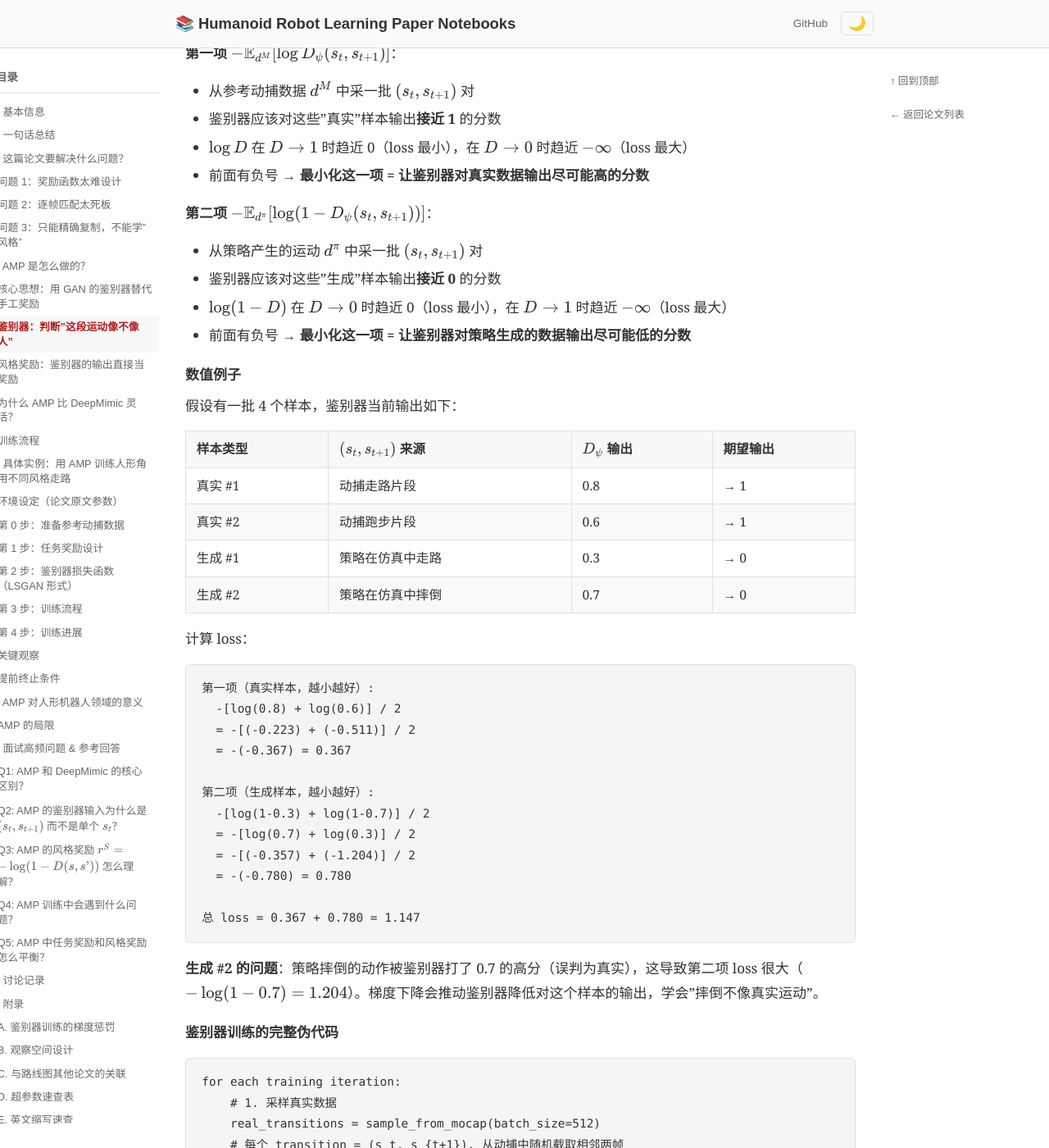
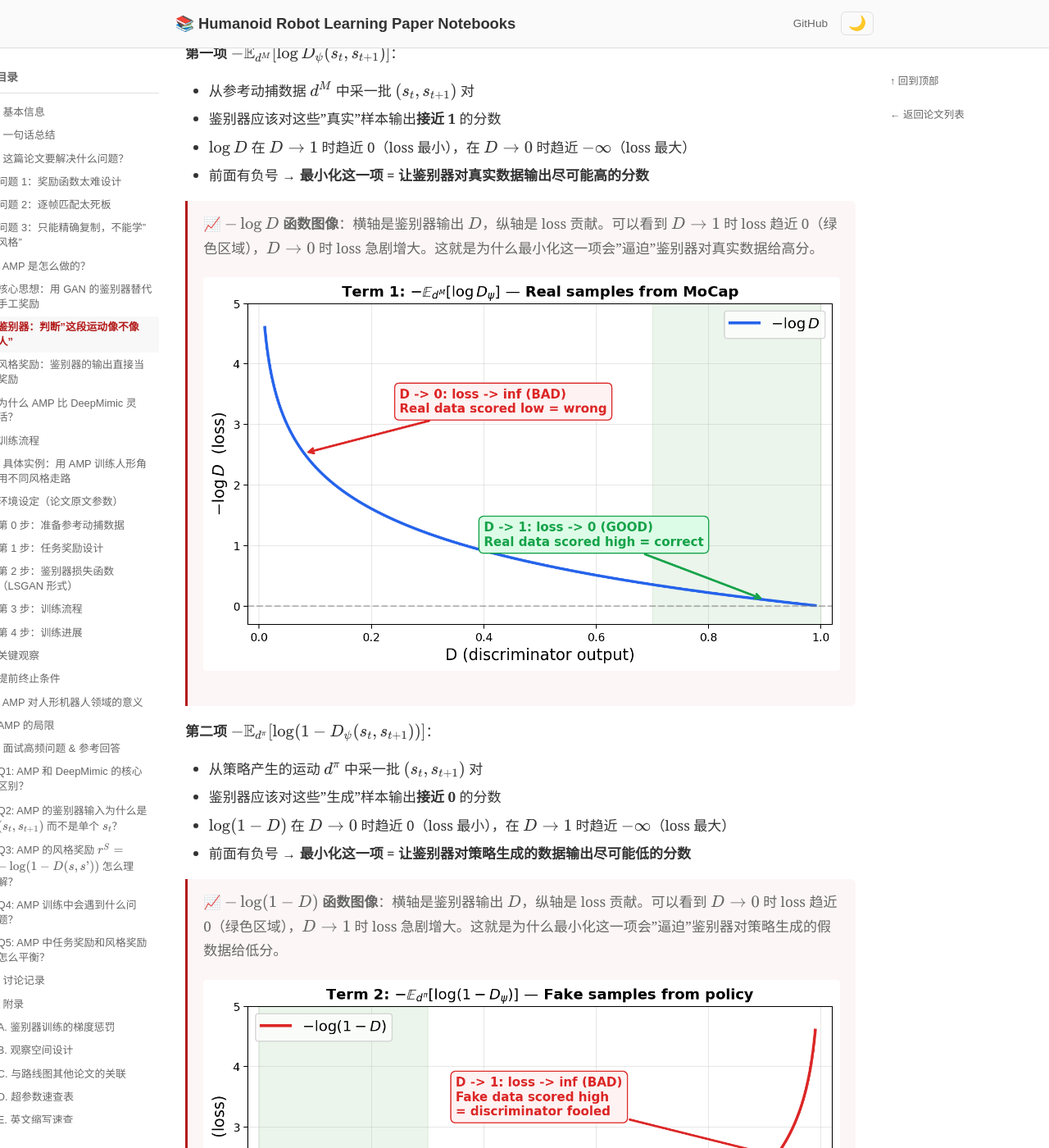
Before and after one commit to ImChong/Humanoid_Robot_Learning_Paper_Notebooks, a Jekyll site: the page built from papers/01_Foundational_RL/AMP_Adversarial_Motion_Priors_for_Stylized_Physics-Based_Character_Control/AMP_Adversarial_Motion_Priors_for_Stylized_Physics-Based_Character_Control.md, in a window 1280 px wide and 1400 px high, scrolled down 2843 px. Shown: the whole window at 82% size. Built offline with Jekyll 4.4.1, drawn with Linux system fonts in a browser that asks for light colours.

Commit message:
feat: AMP笔记鉴别器目标函数增加log函数配图解释

```diff
--- a/papers/01_Foundational_RL/AMP_Adversarial_Motion_Priors_for_Stylized_Physics-Based_Character_Control/AMP_Adversarial_Motion_Priors_for_Stylized_Physics-Based_Character_Control.md
+++ b/papers/01_Foundational_RL/AMP_Adversarial_Motion_Priors_for_Stylized_Physics-Based_Character_Control/AMP_Adversarial_Motion_Priors_for_Stylized_Physics-Based_Character_Control.md
@@ -98,12 +98,20 @@ $$\min_\psi -\mathbb{E}_{d^M}\left[\log D_\psi(s_t, s_{t+1})\right] - \mathbb{E}
 - $\log D$ 在 $D \to 1$ 时趋近 0（loss 最小），在 $D \to 0$ 时趋近 $-\infty$（loss 最大）
 - 前面有负号 → **最小化这一项 = 让鉴别器对真实数据输出尽可能高的分数**
 
+> 📈 **$-\log D$ 函数图像**：横轴是鉴别器输出 $D$，纵轴是 loss 贡献。可以看到 $D \to 1$ 时 loss 趋近 0（绿色区域），$D \to 0$ 时 loss 急剧增大。这就是为什么最小化这一项会"逼迫"鉴别器对真实数据给高分。
+>
+> ![Term 1: -log(D) 函数图像](log_term1_real.png)
+
 **第二项** $-\mathbb{E}\_{d^\pi}[\log(1 - D\_\psi(s\_t, s\_{t+1}))]$：
 
 - 从策略产生的运动 $d^\pi$ 中采一批 $(s\_t, s\_{t+1})$ 对
 - 鉴别器应该对这些"生成"样本输出**接近 0** 的分数
 - $\log(1 - D)$ 在 $D \to 0$ 时趋近 0（loss 最小），在 $D \to 1$ 时趋近 $-\infty$（loss 最大）
 - 前面有负号 → **最小化这一项 = 让鉴别器对策略生成的数据输出尽可能低的分数**
+
+> 📈 **$-\log(1-D)$ 函数图像**：横轴是鉴别器输出 $D$，纵轴是 loss 贡献。可以看到 $D \to 0$ 时 loss 趋近 0（绿色区域），$D \to 1$ 时 loss 急剧增大。这就是为什么最小化这一项会"逼迫"鉴别器对策略生成的假数据给低分。
+>
+> ![Term 2: -log(1-D) 函数图像](log_term2_fake.png)
 
 #### 数值例子
 
```
Also changed, not shown: papers/01_Foundational_RL/AMP_Adversarial_Motion_Priors_for_Stylized_Physics-Based_Character_Control/log_term1_real.png (added), papers/01_Foundational_RL/AMP_Adversarial_Motion_Priors_for_Stylized_Physics-Based_Character_Control/log_term2_fake.png (added).
